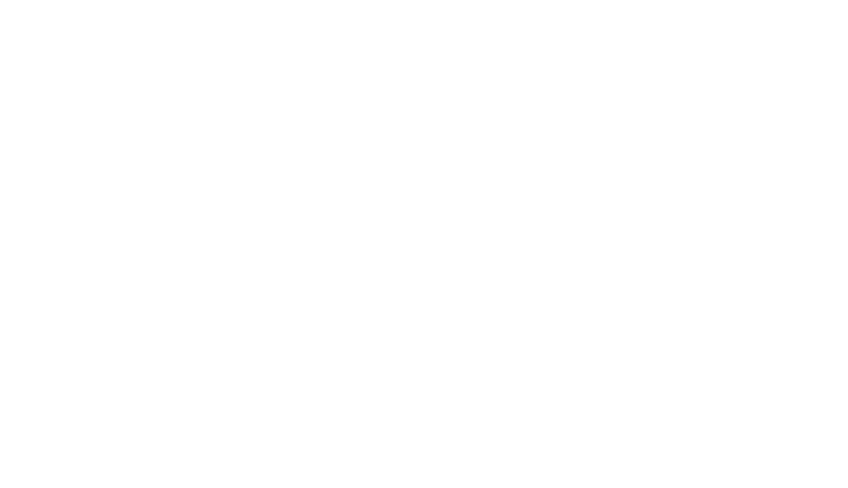
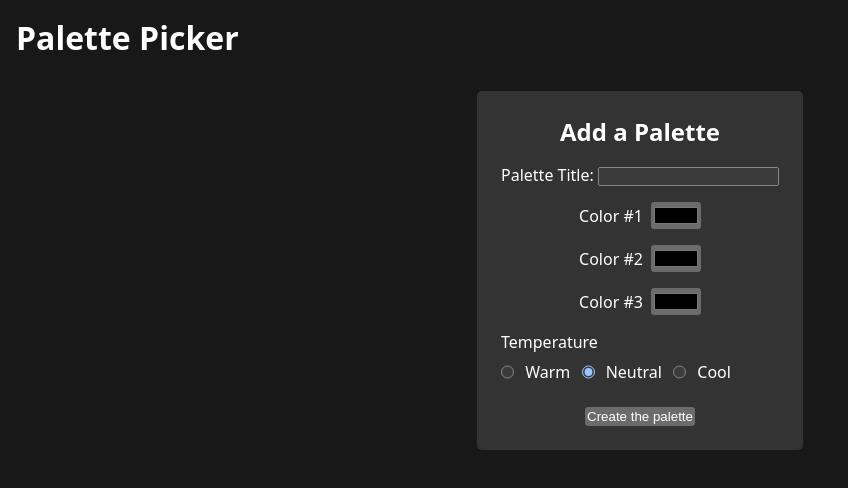
Before and after one commit to brailyguzman/palette-picker, a website built with Vite: page app/index.html in a window 1280 px wide. Shown: the whole page, without its empty margins (0-848 px from the left). Built offline with nearby package versions, Linux system fonts and the light colour scheme.

Commit message:
Implement structure and styling for adding a palette

```diff
--- a/app/index.html
+++ b/app/index.html
@@ -7,7 +7,102 @@
         <title>Palette Picker</title>
     </head>
     <body>
-        <div id="app"></div>
+        <div id="app">
+            <header>
+                <h1>
+                    <h1>Palette Picker</h1>
+                </h1>
+            </header>
+            <main>
+                <section id="form-section">
+                    <form id="add-palette-form">
+                        <h2>Add a Palette</h2>
+
+                        <div class="new-palette-title-container">
+                            <label
+                                for="new-palette-title"
+                                id="new-palette-title-label"
+                                >Palette Title:
+                            </label>
+
+                            <input
+                                type="text"
+                                name="paletteTitle"
+                                id="new-palette-title"
+                                required
+                            />
+                        </div>
+
+                        <div class="new-palette-color-container">
+                            <div class="new-palette-color">
+                                <label for="first-color">Color #1</label>
+                                <input
+                                    type="color"
+                                    name="firstColor"
+                                    id="first-color"
+                                    class="add-palette-color"
+                                />
+                            </div>
+                            <div class="new-palette-color">
+                                <label for="second-color">Color #2</label>
+                                <input
+                                    type="color"
+                                    name="secondColor"
+                                    id="second-color"
+                                    class="add-palette-color"
+                                />
+                            </div>
+                            <div class="new-palette-color">
+                                <label for="third-color">Color #3</label>
+                                <input
+                                    type="color"
+                                    name="thirdColor"
+                                    id="third-color"
+                                    class="add-palette-color"
+                                />
+                            </div>
+                        </div>
+
+                        <fieldset>
+                            <legend>Temperature</legend>
+
+                            <div class="temperature-container">
+                                <input
+                                    type="radio"
+                                    name="temperature"
+                                    id="temperature-warm"
+                                    value="warm"
+                                />
+                                <label for="temperature-warm">Warm</label>
+
+                                <input
+                                    type="radio"
+                                    name="temperature"
+                                    id="temperature-neutral"
+                                    value="neutral"
+                                    checked
+                                />
+                                <label for="temperature-neutral">Neutral</label>
+
+                                <input
+                                    type="radio"
+                                    name="temperature"
+                                    id="temperature-cool"
+                                    value="cool"
+                                />
+                                <label for="temperature-cool">Cool</label>
+                            </div>
+                        </fieldset>
+
+                        <button id="add-palette-submit">
+                            Create the palette
+                        </button>
+                    </form>
+                </section>
+
+                <section id="palettes-section"></section>
+            </main>
+        </div>
         <script type="module" src="/src/index.js"></script>
     </body>
 </html>
--- a/app/src/style.css
+++ b/app/src/style.css
@@ -1,96 +1,66 @@
-:root {
-  font-family: Inter, system-ui, Avenir, Helvetica, Arial, sans-serif;
-  line-height: 1.5;
-  font-weight: 400;
-
-  color-scheme: light dark;
-  color: rgba(255, 255, 255, 0.87);
-  background-color: #242424;
-
-  font-synthesis: none;
-  text-rendering: optimizeLegibility;
-  -webkit-font-smoothing: antialiased;
-  -moz-osx-font-smoothing: grayscale;
+body {
+    background-color: #181818;
+    color: #fff;
+    font-family: system-ui, -apple-system, BlinkMacSystemFont, 'Segoe UI',
+        Roboto, Oxygen, Ubuntu, Cantarell, 'Open Sans', 'Helvetica Neue',
+        sans-serif;
+    color-scheme: dark;
 }
 
-a {
-  font-weight: 500;
-  color: #646cff;
-  text-decoration: inherit;
-}
-a:hover {
-  color: #535bf2;
+* {
+    margin: 0;
+    padding: 0;
+    box-sizing: border-box;
 }
 
-body {
-  margin: 0;
-  display: flex;
-  place-items: center;
-  min-width: 320px;
-  min-height: 100vh;
+header {
+    padding: 1rem;
+    margin-bottom: 1rem;
 }
 
-h1 {
-  font-size: 3.2em;
-  line-height: 1.1;
+main {
+    display: flex;
+    flex-direction: column;
+    align-items: center;
+    gap: 2rem;
 }
 
-#app {
-  max-width: 1280px;
-  margin: 0 auto;
-  padding: 2rem;
-  text-align: center;
+/* Add Palette */
+
+#add-palette-form,
+.palette-container {
+    display: flex;
+    flex-direction: column;
+    gap: 1rem;
+    background-color: #333333;
+    border-radius: 5px;
+    padding: 1.5rem;
+    align-items: center;
 }
 
-.logo {
-  height: 6em;
-  padding: 1.5em;
-  will-change: filter;
-  transition: filter 300ms;
-}
-.logo:hover {
-  filter: drop-shadow(0 0 2em #646cffaa);
-}
-.logo.vanilla:hover {
-  filter: drop-shadow(0 0 2em #f7df1eaa);
+.new-palette-color-container {
+    display: flex;
+    flex-direction: column;
+    align-items: center;
+    gap: 1rem;
 }
 
-.card {
-  padding: 2em;
+.new-palette-color {
+    display: flex;
+    align-items: center;
+    justify-content: space-between;
+    gap: 0.5rem;
+    width: 100%;
 }
 
-.read-the-docs {
-  color: #888;
+fieldset {
+    border: none;
+    padding: 0;
+    align-self: flex-start;
+    padding: 0.5rem 0;
 }
 
-button {
-  border-radius: 8px;
-  border: 1px solid transparent;
-  padding: 0.6em 1.2em;
-  font-size: 1em;
-  font-weight: 500;
-  font-family: inherit;
-  background-color: #1a1a1a;
-  cursor: pointer;
-  transition: border-color 0.25s;
+.temperature-container {
+    display: flex;
+    gap: 0.7rem;
 }
-button:hover {
-  border-color: #646cff;
-}
-button:focus,
-button:focus-visible {
-  outline: 4px auto -webkit-focus-ring-color;
-}
-
-@media (prefers-color-scheme: light) {
-  :root {
-    color: #213547;
-    background-color: #ffffff;
-  }
-  a:hover {
-    color: #747bff;
-  }
-  button {
-    background-color: #f9f9f9;
-  }
-}
```
